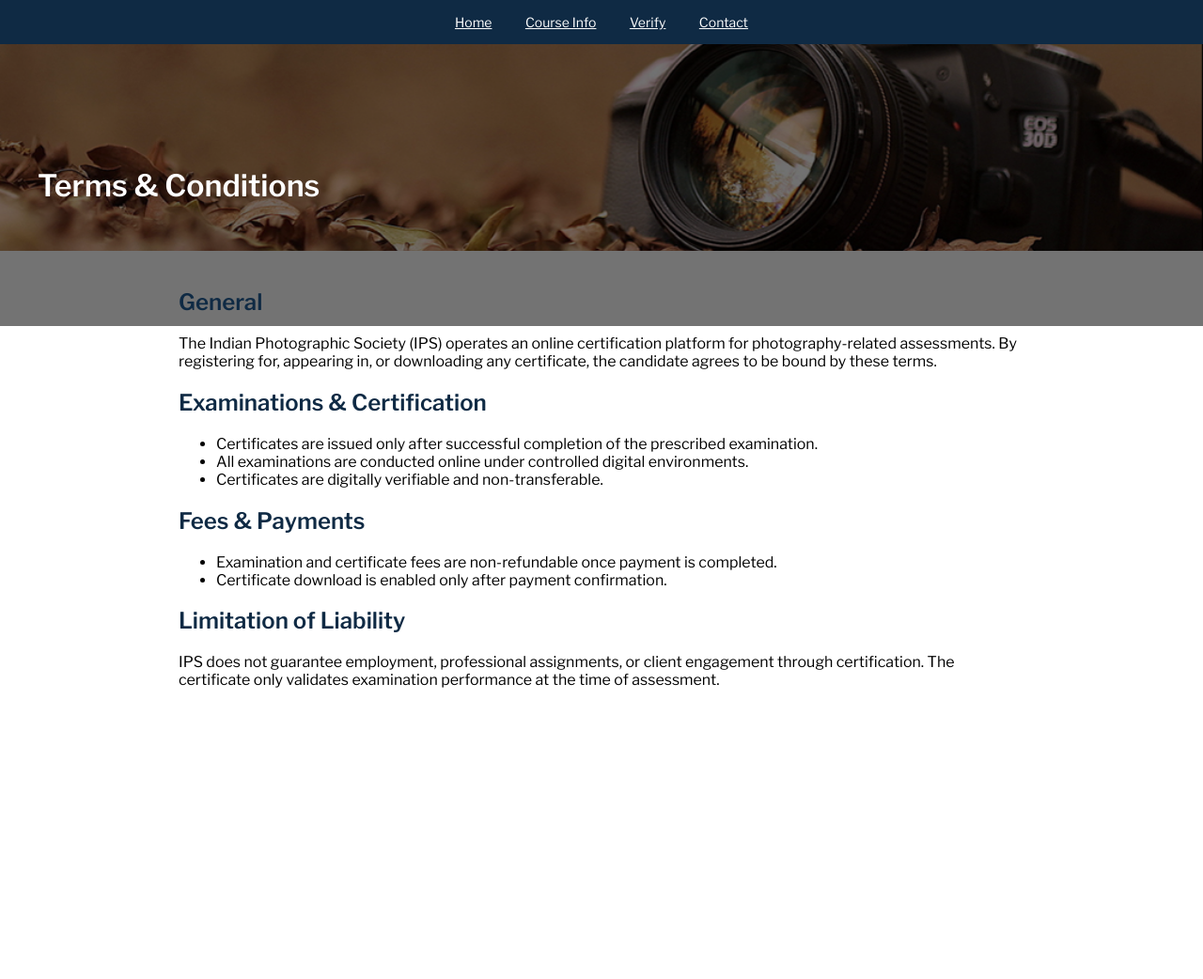
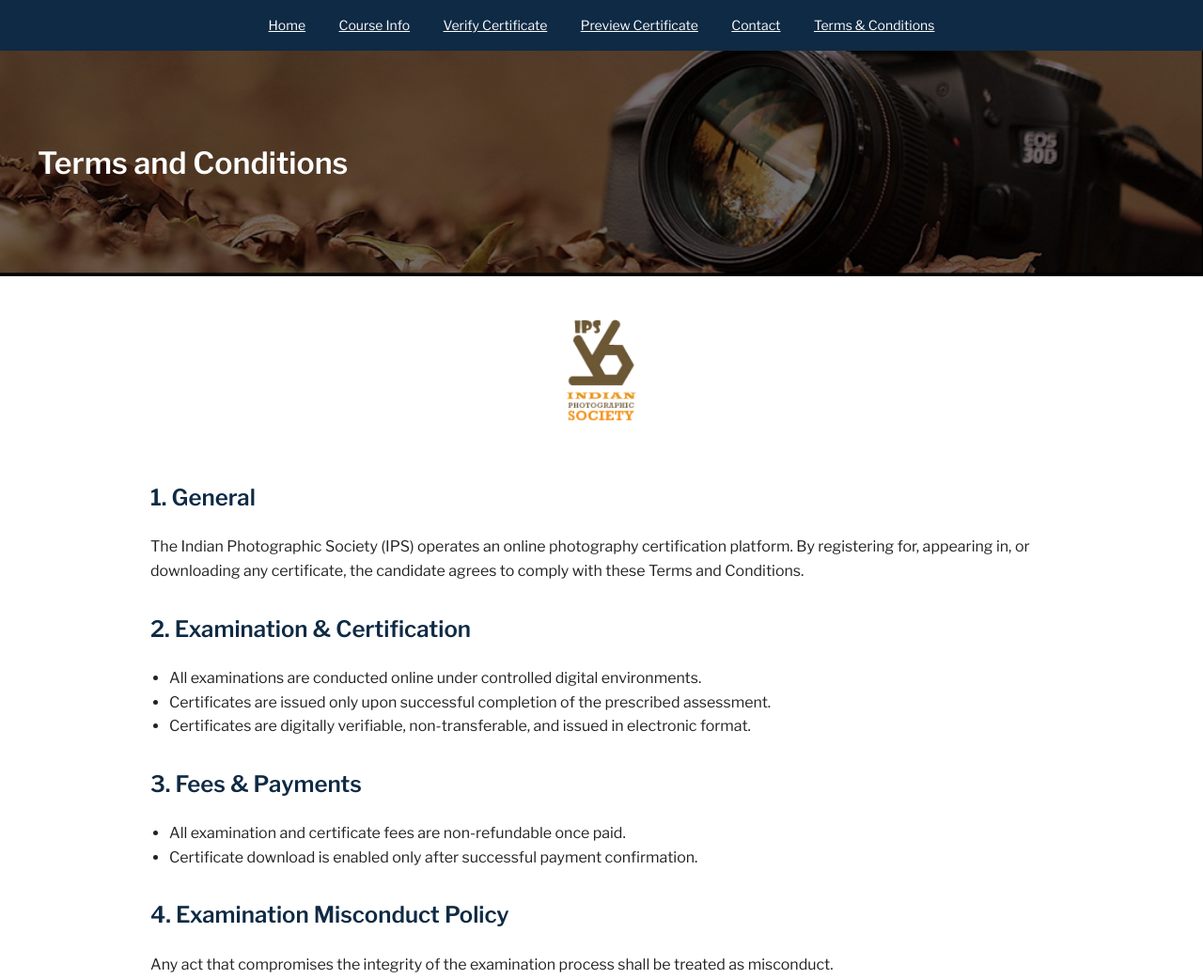
Before and after one commit to IPS-Photoart/ips-website, a plain HTML site: page terms.html in a window 1280 px wide. Shown: the top 1042 px of the page at 94% size. Before the commit the page ends 800 px from the top, so only its background shows below. Drawn offline with nearby package versions, Linux system fonts and the light colour scheme.

Commit message:
Update terms.html

```diff
--- a/terms.html
+++ b/terms.html
@@ -2,18 +2,84 @@
 <html lang="en">
 <head>
     <meta charset="UTF-8">
-<title>Terms & Conditions – Indian Photographic Society</title>
+    <title>Terms and Conditions – Indian Photographic Society</title>
     <meta name="viewport" content="width=device-width, initial-scale=1.0">
+
     <link href="https://fonts.googleapis.com/css2?family=Libre+Franklin:wght@300;400;600&display=swap" rel="stylesheet">
 
     <style>
-body { margin:0; font-family:'Libre Franklin',Arial,sans-serif; }
-nav { background:#0f2a44; padding:14px 0; text-align:center; }
-nav a { color:#fff; margin:0 16px; font-size:14px; }
-.banner { background:url("assets/img/banner.jpg") center/cover; height:220px; color:#fff; }
-.banner-overlay { background:rgba(0,0,0,.55); height:100%; display:flex; align-items:center; padding:40px; }
-.section { max-width:900px; margin:40px auto; padding:0 20px; }
-h2 { color:#0f2a44; }
+* { box-sizing: border-box; }
+
+body {
+    margin: 0;
+    font-family: 'Libre Franklin', Arial, sans-serif;
+    color: #222;
+    line-height: 1.6;
+}
+
+nav {
+    background-color: #0f2a44;
+    padding: 14px 0;
+    text-align: center;
+}
+
+nav a {
+    color: #ffffff;
+    margin: 0 16px;
+    font-size: 14px;
+    font-weight: 500;
+}
+
+nav a:hover { text-decoration: underline; }
+
+.banner {
+    background-image: url("assets/img/banner.jpg");
+    background-size: cover;
+    background-position: center;
+    height: 240px;
+    color: #ffffff;
+}
+
+.banner-overlay {
+    background: rgba(0,0,0,0.55);
+    height: 100%;
+    display: flex;
+    align-items: center;
+    padding: 40px;
+}
+
+.logo-section {
+    text-align: center;
+    margin: 30px 0 10px;
+}
+
+.logo-section img {
+    width: 140px;
+}
+
+.section {
+    max-width: 1000px;
+    margin: 40px auto;
+    padding: 0 20px;
+}
+
+.section h2 {
+    color: #0f2a44;
+    margin-top: 30px;
+}
+
+.section ul {
+    padding-left: 20px;
+}
+
+footer {
+    background-color: #0f2a44;
+    color: #ffffff;
+    padding: 25px;
+    text-align: center;
+    font-size: 13px;
+    margin-top: 60px;
+}
     </style>
 </head>
 
@@ -22,40 +88,77 @@
 <nav>
     <a href="index.html">Home</a>
     <a href="course.html">Course Info</a>
-<a href="verify.html">Verify</a>
+    <a href="verify.html">Verify Certificate</a>
+    <a href="preview.html">Preview Certificate</a>
     <a href="contact.html">Contact</a>
+    <a href="terms.html">Terms & Conditions</a>
 </nav>
 
-<div class="banner"><div class="banner-overlay"><h1>Terms & Conditions</h1></div></div>
+<div class="banner">
+    <div class="banner-overlay">
+        <h1>Terms and Conditions</h1>
+    </div>
+</div>
+
+<div class="logo-section">
+    <img src="assets/img/logo.png" alt="IPS Logo">
+</div>
 
 <div class="section">
-<h2>General</h2>
+    <h2>1. General</h2>
     <p>
-The Indian Photographic Society (IPS) operates an online certification platform for photography-related assessments.
-By registering for, appearing in, or downloading any certificate, the candidate agrees to be bound by these terms.
+        The Indian Photographic Society (IPS) operates an online photography certification platform.
+        By registering for, appearing in, or downloading any certificate, the candidate agrees to comply
+        with these Terms and Conditions.
     </p>
 
-<h2>Examinations & Certification</h2>
+    <h2>2. Examination & Certification</h2>
     <ul>
-<li>Certificates are issued only after successful completion of the prescribed examination.</li>
         <li>All examinations are conducted online under controlled digital environments.</li>
-<li>Certificates are digitally verifiable and non-transferable.</li>
+        <li>Certificates are issued only upon successful completion of the prescribed assessment.</li>
+        <li>Certificates are digitally verifiable, non-transferable, and issued in electronic format.</li>
     </ul>
 
-<h2>Fees & Payments</h2>
+    <h2>3. Fees & Payments</h2>
     <ul>
-<li>Examination and certificate fees are non-refundable once payment is completed.</li>
-<li>Certificate download is enabled only after payment confirmation.</li>
+        <li>All examination and certificate fees are non-refundable once paid.</li>
+        <li>Certificate download is enabled only after successful payment confirmation.</li>
     </ul>
 
-<h2>Limitation of Liability</h2>
+    <h2>4. Examination Misconduct Policy</h2>
     <p>
-IPS does not guarantee employment, professional assignments, or client engagement through certification.
-The certificate only validates examination performance at the time of assessment.
+        Any act that compromises the integrity of the examination process shall be treated as misconduct.
+    </p>
+    <ul>
+        <li>Impersonation or identity misrepresentation</li>
+        <li>Use of unfair means, unauthorized assistance, or prohibited AI tools</li>
+        <li>Copying, sharing, or attempting to leak examination content</li>
+    </ul>
+
+    <h2>5. Consequences of Misconduct</h2>
+    <ul>
+        <li>Immediate cancellation of examination attempt</li>
+        <li>Withholding, cancellation, or revocation of certificate</li>
+        <li>Permanent disqualification in severe or repeated cases</li>
+    </ul>
+
+    <h2>6. Limitation of Liability</h2>
+    <p>
+        IPS certifications do not guarantee employment, professional assignments, or financial gain.
+        Certificates only attest to examination performance at the time of assessment.
+    </p>
+
+    <h2>7. Final Authority</h2>
+    <p>
+        Decisions of the Indian Photographic Society regarding examinations, certification,
+        and misconduct shall be final and binding.
     </p>
 </div>
 
-<!-- FOOTER HERE -->
+<footer>
+    © Indian Photographic Society · All Rights Reserved<br>
+    Digitally verifiable certificates · Transparent evaluation · Professional integrity
+</footer>
 
 </body>
 </html>
```
Lines whose indentation alone changed are shown as unchanged.
